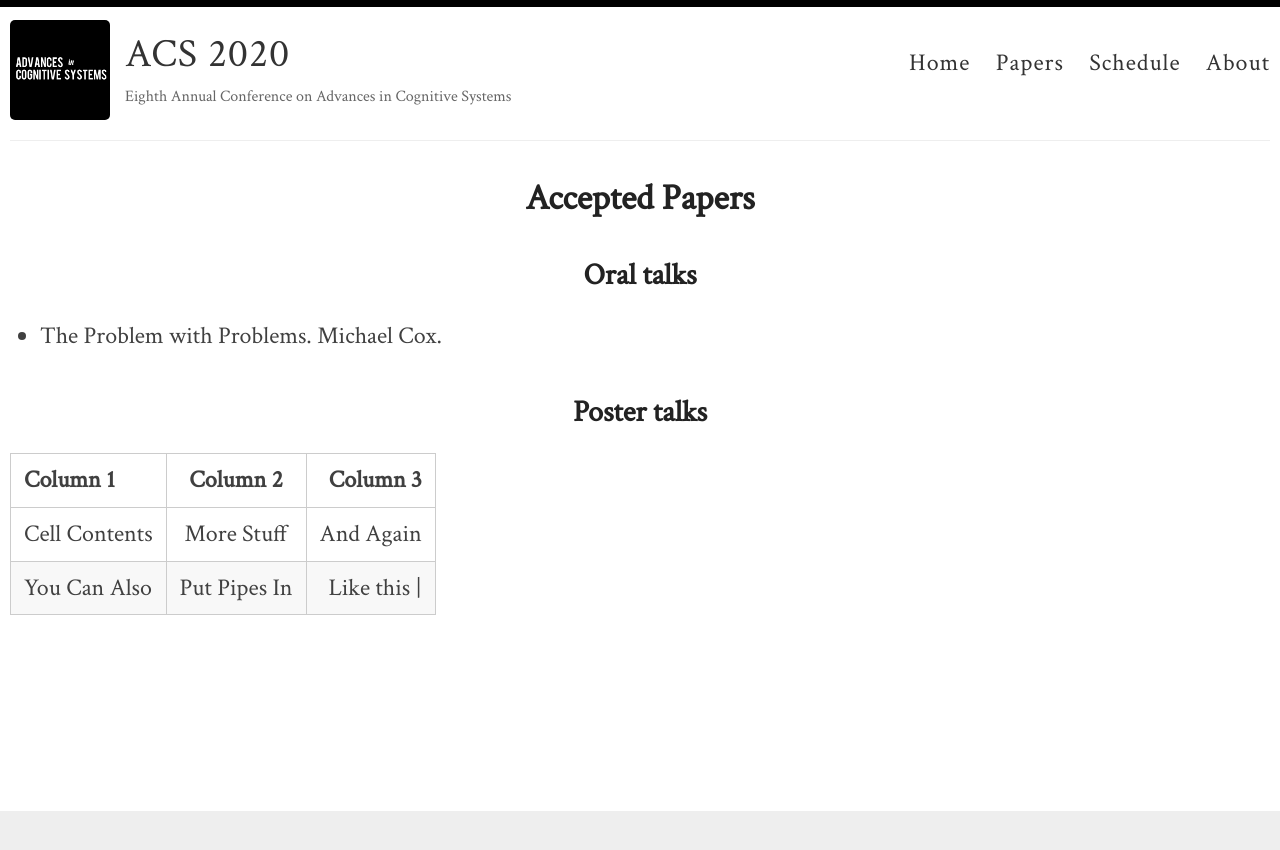
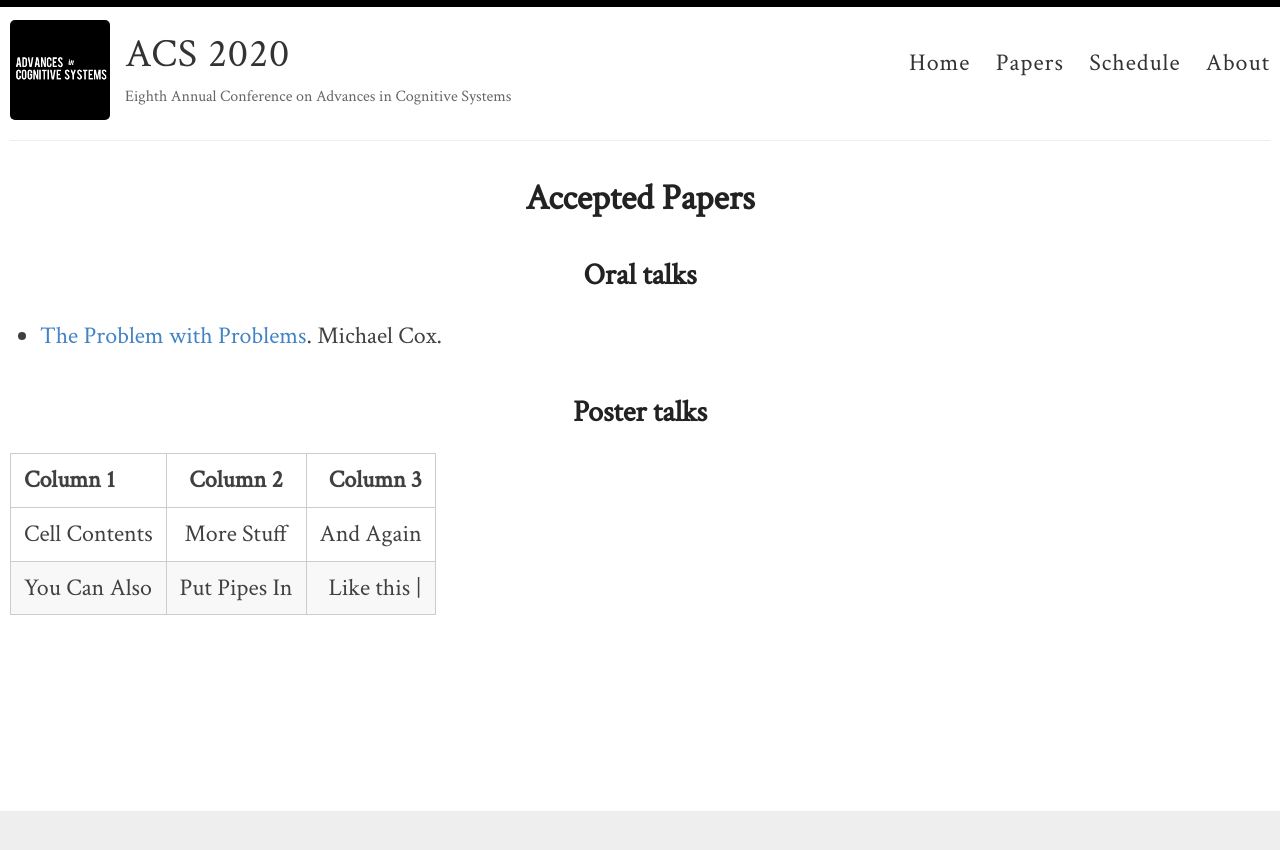
Before and after one commit to anna-reali/dc2021, a Jekyll site: the page built from _pages/papers.md, in a window 1280 px wide. Shown: the top 850 px of the page. Built offline with Jekyll 4.4.1, drawn with Linux system fonts in a browser that asks for light colours; part of the change alters nothing that is shown.

```diff
--- a/_pages/papers.md
+++ b/_pages/papers.md
@@ -5,7 +5,7 @@ permalink: /papers/
 ---
 
 ## Oral talks
-- The Problem with Problems. Michael Cox.
+- [The Problem with Problems]({{ site.baseurl }}/data/ACS2020_paper_1-CR.pdf). Michael Cox.
 
 
 ## Poster talks
```
